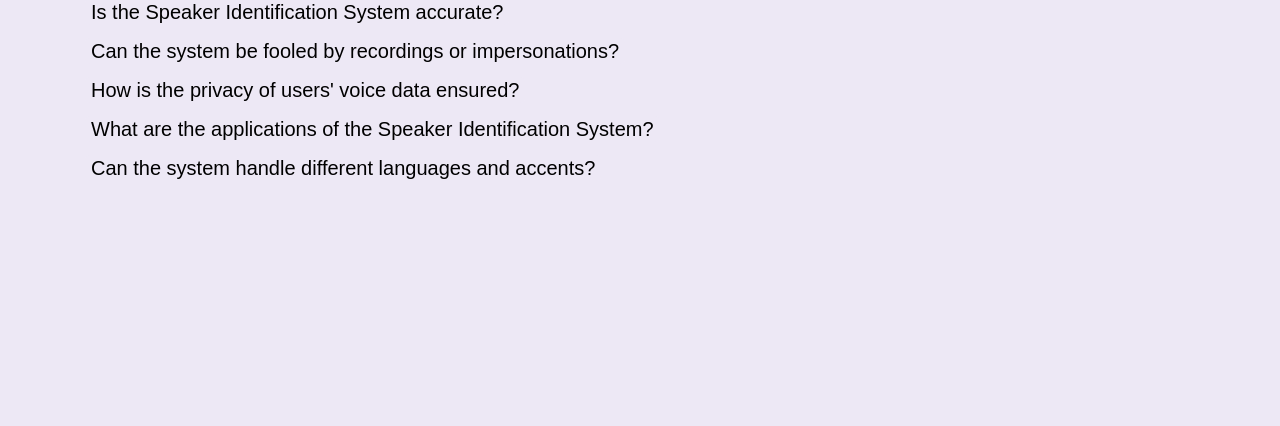
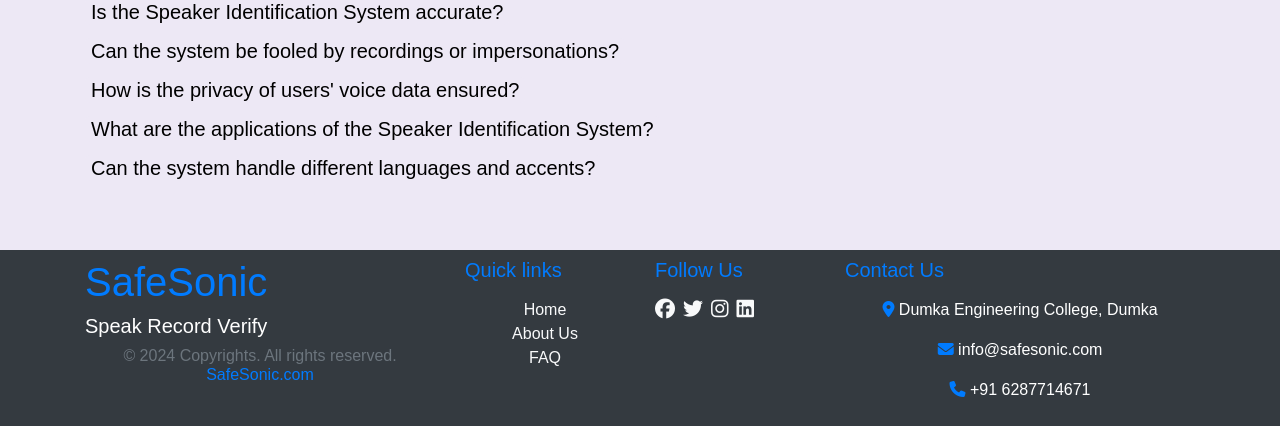
Before and after one commit to debasish1224/SafeSonic-Speaker_identification_System, a Flask app: page / in a window 1280 px wide. Shown: the part 2079-2505 px from the top of the page. Before the commit the page ends 2258 px from the top, so only its background shows below. Run offline with Flask 3, Linux system fonts and the light colour scheme; some libraries are stand-ins or nearby versions.

Commit message:
Inital Commit

```diff
--- a/static/css/styles.css
+++ b/static/css/styles.css
@@ -74,7 +74,7 @@ h1 {
     border-radius: 20px;
 }
 
-.navbar {
+.navbar,footer {
     background-color: #7091E6;
 }
 
--- a/templates/index.html
+++ b/templates/index.html
@@ -7,6 +7,8 @@
     <title>Safe Sonic</title>
     <link rel="icon" type="image/png" href="/static/SafeSonic_Logo.png">
     <link rel="stylesheet" href="https://stackpath.bootstrapcdn.com/bootstrap/4.5.2/css/bootstrap.min.css">
+    <!-- Font Awesome for icons -->
+    <link href="https://cdnjs.cloudflare.com/ajax/libs/font-awesome/5.15.4/css/all.min.css" rel="stylesheet">
     <link rel="stylesheet" href="{{ url_for('static', filename='css/styles.css') }}">
     <script type="module" src="{{ url_for('static', filename='js/script.js') }}"></script>
 </head>
@@ -477,9 +479,51 @@
     </div>
 
 
+    <!-- Your existing HTML content here -->
+
+    <!-- FOOTER -->
+    <footer class="w-100 flex-shrink-0 bg-dark text-white">
+        <div class="container py-2">
+            <div class="row gy-4 gx-5">
+                <div class="col-lg-4 col-md-6">
+                    <h5 class="h1 text-primary">SafeSonic</h5>
+                    <h5 class="text-white">Speak Record Verify</h5>
+                    <h6 class="text-muted">&copy; 2024 Copyrights. All rights reserved.
+                        <a class="text-primary" href="#">SafeSonic.com</a>
+                    </h6>
+                </div>
+                <div class="col-lg-2 col-md-6">
+                    <h5 class="text-primary mb-3">Quick links</h5>
+                    <ul class="list-unstyled text-light">
+                        <li><a href="#" class="text-light">Home</a></li>
+                        <li><a href="#about-us" class="text-light">About Us</a></li>
+                        <li><a href="#faq" class="text-light">FAQ</a></li>
+                    </ul>
+                </div>
+                <div class="col-lg-2 col-md-6">
+                    <h5 class="text-primary mb-3">Follow Us</h5>
+                    <div class="d-flex">
+                        <a href="#" class="text-light me-2 mr-2"><i class="fab fa-facebook fa-lg"></i></a>
+                        <a href="#" class="text-light me-2 mr-2"><i class="fab fa-twitter fa-lg"></i></a>
+                        <a href="#" class="text-light me-2 mr-2"><i class="fab fa-instagram fa-lg"></i></a>
+                        <a href="#" class="text-light me-2 mr-2"><i class="fab fa-linkedin fa-lg"></i></a>
+                    </div>
+                </div>
+                <div class="col-lg-4 col-md-6">
+                    <h5 class="text-primary mb-3">Contact Us</h5>
+                    <p><a href="https://www.google.com/maps/dir/24.2871479,87.2568078/dumka+engineering+college+maps/@24.284825,87.2510662,15z/data=!3m1!4b1!4m9!4m8!1m1!4e1!1m5!1m1!1s0x39f0b7754e7ad5cf:0xf51debab4712fcfe!2m2!1d87.2635578!2d24.284384?entry=ttu" class="fas fa-map-marker-alt me-2"></a> Dumka Engineering College, Dumka</p>
+                    <p><a href="mailto:vishwakarmaanjan@gmail.com" class="fas fa-envelope me-2"></a> info@safesonic.com</p>
+                    <p><a href="tel:+916287714671" class="fas fa-phone me-2"></a> +91 6287714671</p>
+                </div>
+            </div>
+        </div>
+    </footer>
+
     <script src="https://code.jquery.com/jquery-3.5.1.slim.min.js"></script>
     <script src="https://cdn.jsdelivr.net/npm/@popperjs/core@2.5.4/dist/umd/popper.min.js"></script>
     <script src="https://stackpath.bootstrapcdn.com/bootstrap/4.5.2/js/bootstrap.min.js"></script>
+    <!-- Font Awesome -->
+    <script src="https://kit.fontawesome.com/a076d05399.js"></script>
 
 </body>
 
--- a/templates/record_train.html
+++ b/templates/record_train.html
@@ -183,6 +183,12 @@
             }
             this.classList.add('was-validated');
         });
+        // Reload the page if the user navigates back to it
+        window.addEventListener('pageshow', function(event) {
+            if (event.persisted) {
+                window.location.reload();
+            }
+        });
     </script>
 </body>
 </html>
```
Also changed, not shown: templates/record_test.html (+28 -2 lines), 2 other files.
